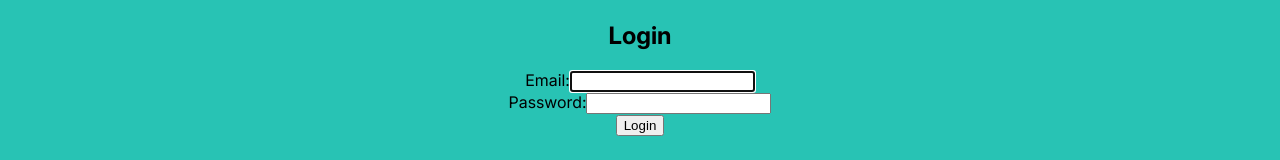
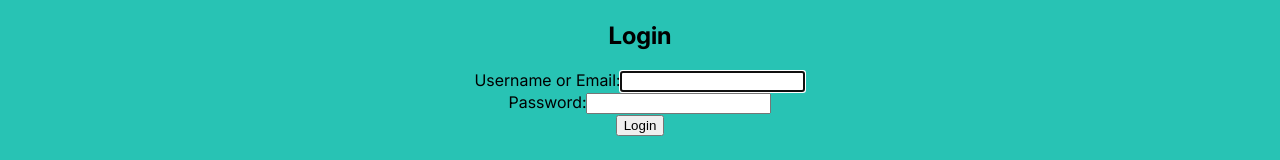
Before and after one commit to BronwenM/referee-scheduler, a React app in the folder frontend/: page /login in a window 1280 px wide. Shown: the part 751-911 px from the top of the page. Built offline with nearby package versions, Linux system fonts and the light colour scheme; the HTML template or start-up script is replaced by a standard one.

Commit message:
Allow user to log in with username or email

```diff
--- a/frontend/src/components/Login/Login.jsx
+++ b/frontend/src/components/Login/Login.jsx
@@ -9,29 +9,29 @@ import { useNavigate } from 'react-router-dom';
 
 const Login = () => {
   //BM: Removed useRef and replaced with autfocused attribute
-  const [email, setEmail] = useState('');
+  const [userIdentifier, setIdentifier] = useState('');
   const [password, setPassword] = useState('');
   const [error, setError] = useState('');
   const {login} = useAuth();
   const navigate = useNavigate();
 
-  //This clears the error message when the user types in the username or password
+  //This clears the error message when the user types in the userIdentifier or password
   useEffect(() => {
-    if (email || password) {
+    if (userIdentifier || password) {
       setError('');
     }
-  }, [email, password]);
+  }, [userIdentifier, password]);
 
   const handleSubmit = async (e) => {
     e.preventDefault();
 
-    if (!email || !password) {
-      setError('Username and password are required');
+    if (!userIdentifier || !password) {
+      setError('Email/Username and password are required');
       return;
     }
 
     try {
-      const response = await axios.post('/api/sessions', { email, password });
+      const response = await axios.post('/api/sessions', { userIdentifier, password });
       console.log('Login successful:', response.data);
       toast.success('Login successful');
       console.log(response.data);
@@ -39,11 +39,11 @@ const Login = () => {
       navigate('/');
     } catch (error) {
       console.error('Login failed:', error);
-      setError('Invalid email or password');
-      toast.error('Invalid email or password');
+      setError('Invalid email/username or password');
+      toast.error('Invalid email/username or password');
     }
 
-    setEmail('');
+    setIdentifier('');
     setPassword('');
   };
 
@@ -53,12 +53,12 @@ const Login = () => {
     <ToastContainer />
     <h1>Login</h1>
     <form>
-    <label htmlFor="email">Email:</label>
+      <label htmlFor="userIdentifier">Username or Email:</label>
         <input
-          id="email"
-          type="email"
-          value={email}
-          onChange={(e) => setEmail(e.target.value)}
+          id="userIdentifier"
+          type="userIdentifier"
+          value={userIdentifier}
+          onChange={(e) => setIdentifier(e.target.value)}
           autoComplete="off"
           required
           autoFocus
```
Also changed, not shown: 1 other file (tests, documents, lock files or other folders).
